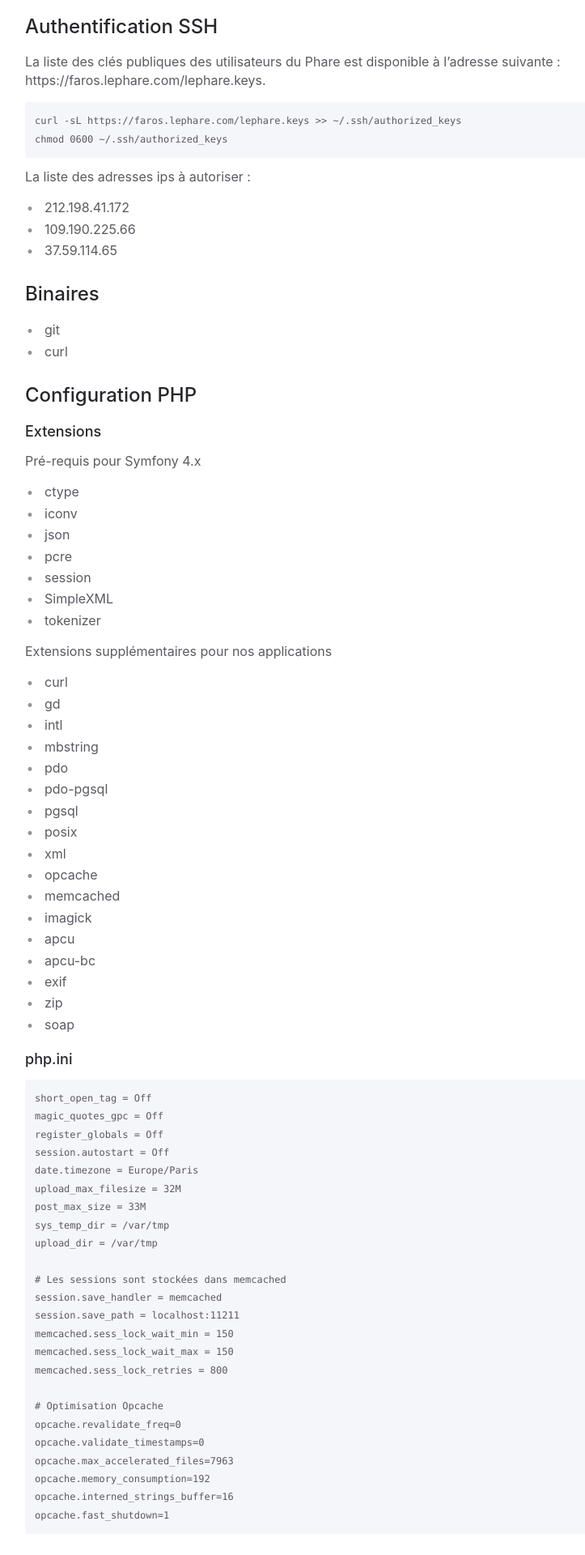
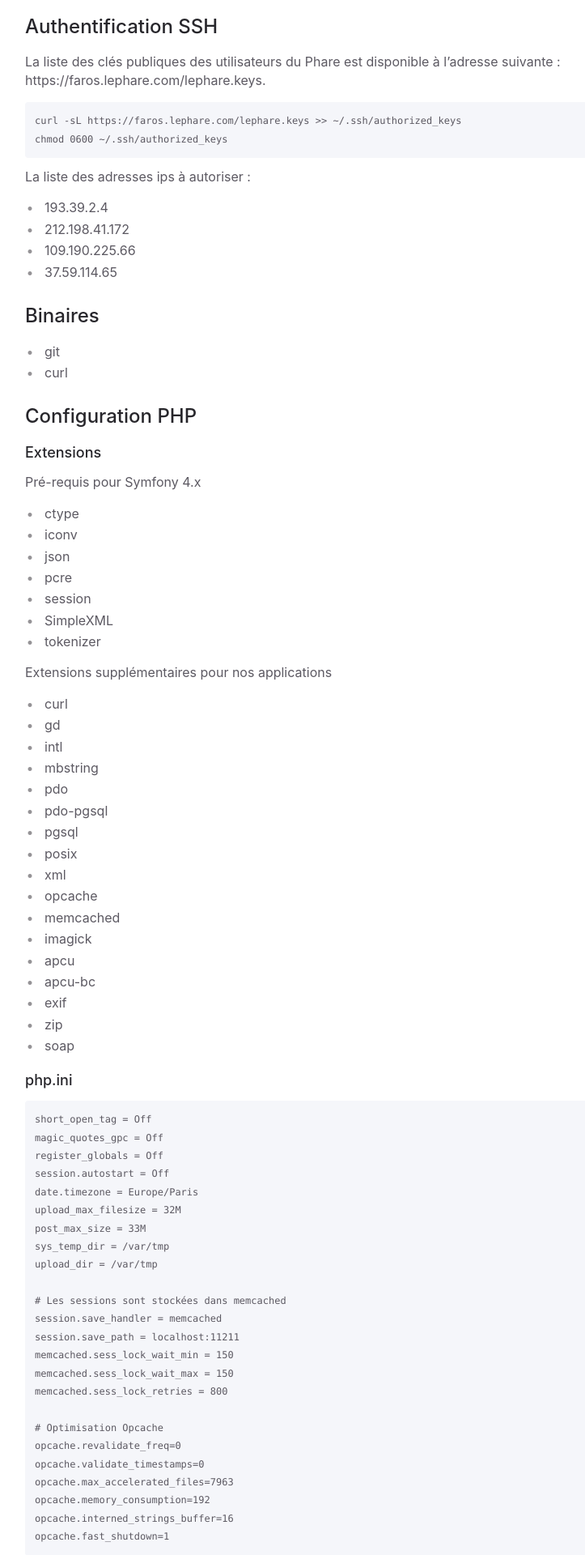
Before and after one commit to le-phare/le-phare.github.io, a Jekyll site: the page built from docs/config/base.md, in a window 1280 px wide. Shown: the part 613-2533 px from the top of the page at 81% size, without its empty margins (357-1080 px from the left). Built offline with Jekyll 4.4.1, drawn with Linux system fonts in a browser that asks for light colours.

Commit message:
Update base.md
Add new fixed IP adresse ( 193.39.2.4 )

```diff
--- a/docs/config/base.md
+++ b/docs/config/base.md
@@ -26,6 +26,7 @@ La liste des clés publiques des utilisateurs du Phare est disponible à l'adres
 	chmod 0600 ~/.ssh/authorized_keys
 
 La liste des adresses ips à autoriser :
+ * 193.39.2.4
  * 212.198.41.172
  * 109.190.225.66
  * 37.59.114.65
```
